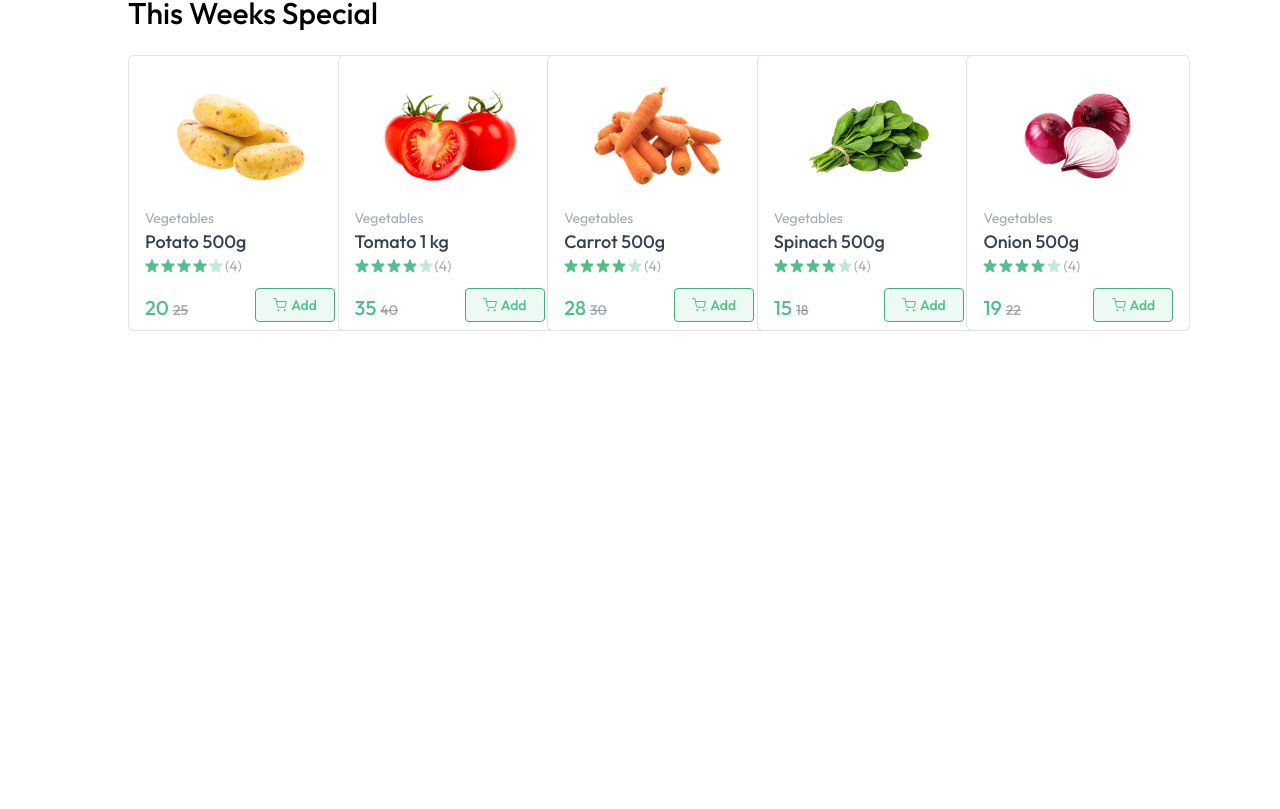
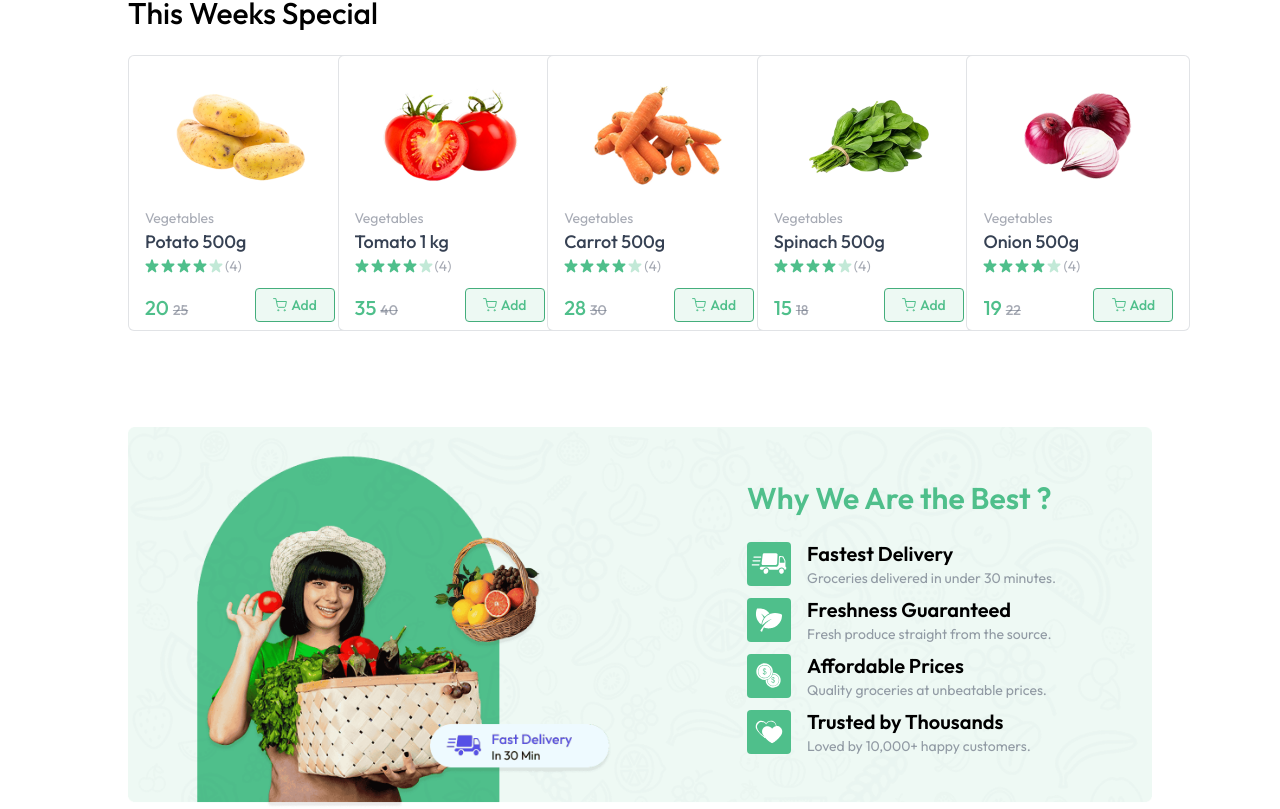
Before and after one commit to itz-Hiru/Eco-Feast-E-Commerce-Frontend, a React (Vite) app: page / in a window 1280 px wide. Shown: the part 874-1683 px from the top of the page. Before the commit the page ends 1205 px from the top, so only its background shows below. Built offline with nearby package versions, Linux system fonts and the light colour scheme.

Commit message:
Created about section

```diff
--- a/src/pages/Home.page.jsx
+++ b/src/pages/Home.page.jsx
@@ -2,6 +2,7 @@
 import HeroBanner from '../sections/Home/HeroBanner.section'
 import Categories from '../sections/Home/Categories.section'
 import TopFood from '../sections/Home/TopFood.section'
+import About from '../sections/Home/About.section'
 
 const Home = () => {
   return (
@@ -9,6 +10,7 @@
         <HeroBanner />
         <Categories />
         <TopFood />
+        <About />
     </div>
   )
 }
--- /dev/null
+++ b/src/sections/Home/About.section.jsx
@@ -0,0 +1,41 @@
+import React from "react";
+import { assets, features } from "../../assets/assets";
+
+const About = () => {
+  return (
+    <div className="relative mt-24">
+      <img
+        src={assets.bottom_banner_image}
+        alt=""
+        className="w-full hidden md:block"
+      />
+      <img
+        src={assets.bottom_banner_image_sm}
+        alt=""
+        className="w-full md:hidden"
+      />
+      <div className="absolute inset-0 flex flex-col items-center md:items-end md:justify-center pt-16 md:pt-0 md:pr-24">
+        <div className="">
+          <h1 className="text-2xl md:text-3xl font-semibold text-primary mb-6">
+            Why We Are the Best ?
+          </h1>
+          {features.map((feature, index) => (
+            <div key={index} className="flex items-center gap-4 mt-2">
+              <img src={feature.icon} alt="" className="w-9 md:w-11" />
+              <div className="">
+                <h3 className="text-lg md:text-xl font-semibold">
+                  {feature.title}
+                </h3>
+                <p className="text-gray-500/70 text-xs md:text-sm">
+                  {feature.description}
+                </p>
+              </div>
+            </div>
+          ))}
+        </div>
+      </div>
+    </div>
+  );
+};
+
+export default About;
```
